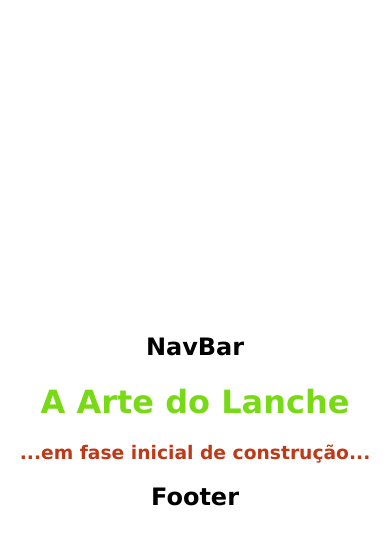
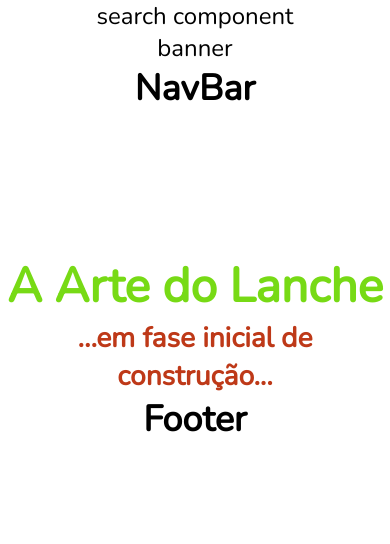
Before and after one commit to rafaelbvc/aartedolanche, a React (Create React App) app in the folder frontend/: page / in a window 390 px wide. Shown: the top 544 px of the page. Built offline with nearby package versions, Linux system fonts and the light colour scheme.

Commit message:
v.0.3.4 - Iinicio da Responsividade

```diff
--- a/frontend/package.json
+++ b/frontend/package.json
@@ -1,6 +1,6 @@
 {
   "name": "aartedolanche",
-  "version": "0.3.3",
+  "version": "0.3.4",
   "private": true,
   "author": "Rafael Vendramini",
   "description": "lancheria, lanches, hamburguer, itapetininga, delivery, 24 horas, lanchonete, fastfood",
--- a/frontend/src/App.tsx
+++ b/frontend/src/App.tsx
@@ -1,14 +1,14 @@
 import "./App.css";
 import { BrowserRouter } from "react-router-dom";
 import PublicRoutes from "./routes/Public/PublicRoutes";
-import NavBar from "./components/NavBar/NavBar";
 import Footer from "./components/Footer/Footer";
+import Header from "./components/Header/Header";
 
 function App() {
   return (
     <div>
       <BrowserRouter>
-        <NavBar />
+        <Header />
         <PublicRoutes />
         <Footer />
       </BrowserRouter>
--- /dev/null
+++ b/frontend/src/components/Header/Header.tsx
@@ -0,0 +1,14 @@
+import NavBar from "../NavBar/NavBar";
+import "./Header.module.css";
+
+const Header = () => {
+  return (
+    <header>
+      <div>search component</div>
+      <div>banner</div>
+      <NavBar />
+    </header>
+  );
+};
+
+export default Header;
--- a/frontend/src/index.css
+++ b/frontend/src/index.css
@@ -1,11 +1,38 @@
-:root {
-  min-width: 100vw;
+@import url("https://fonts.googleapis.com/css2?family=Nunito&display=swap");
+
+* {
+  margin: 0;
+  padding: 0;
+  box-sizing: border-box;
+}
+
+/* :root {
+
+} */
+
+html {
+  font-size: 1.5rem;
+  font-family: "Nunito", sans-serif;
+  text-align: center;
+}
+
+body {
   min-height: 100vh;
   display: flex;
-  align-items: center;
-  justify-content: center;
-  font-family: Verdana, Geneva, Tahoma, sans-serif;
-  text-align: center;
+  flex-flow: column nowrap;
+}
+
+header {
+  position: sticky;
+  display: flex;
+  flex-flow: column nowrap;
+  top: 0;
+  z-index: 1;
+  height: 30vh;
+}
+
+footer {
+  bottom: 0;
 }
 
 h1 {
--- /dev/null
+++ b/frontend/src/utils/css.css.css
@@ -0,0 +1,220 @@
+@import url("https://fonts.googleapis.com/css2?family=Nunito&display=swap");
+
+* {
+    margin: 0;
+    padding: 0;
+    box-sizing: border-box;
+}
+
+:root {
+    --HEADER-BGCOLOR: #000;
+    --HEADER-COLOR: whitesmoke;
+}
+
+html {
+    font-size: 1.5rem;
+    font-family: 'Nunito', sans-serif;
+}
+
+body {
+    background-color: midnightblue;
+    background-image: linear-gradient(to right, midnightblue, rebeccapurple);
+    min-height: 100vh;
+    display: flex;
+    flex-flow: column nowrap;
+}
+
+header {
+    color: var(--HEADER-COLOR);
+    position: sticky;
+    top: 0;
+    z-index: 1;
+}
+
+.header-title-line {
+    background-color: var(--HEADER-BGCOLOR);
+    padding: 0.25rem 0.5rem;
+    display: flex;
+    flex-flow: row nowrap;
+    justify-content: space-between;
+}
+
+.menu-button {
+    background-color: transparent;
+    border: none;
+    width: 48px;
+    height: 48px;
+    display: flex;
+    justify-content: center;
+    align-items: center;
+    position: relative;
+}
+
+.closeMenuBtn {
+    display: none;
+    background-color: transparent;
+    outline: none;
+    /* border: 1px solid red; */
+    border: none;
+    position: absolute;
+    top: 0.25rem;
+    right: 0.5rem;
+    width: 48px;
+    height: 48px;
+}
+
+.menu-icon,
+.menu-icon::before,
+.menu-icon::after {
+    background-color: var(--HEADER-COLOR);
+    width: 40px;
+    height: 5px;
+    border-radius: 5px;
+    position: absolute;
+    transition: all 0.5s;
+}
+
+.menu-icon::before,
+.menu-icon::after {
+    content: "";
+}
+
+.menu-icon::before {
+    transform: translate(-20px, -12px);
+}
+
+.menu-icon::after {
+    transform: translate(-20px, 12px);
+}
+
+.header-title-line:focus-within .menu-icon {
+    background-color: transparent;
+    transform: rotate(720deg)
+}
+
+.header-title-line:focus-within .menu-icon::before {
+    transform: translateX(-20px) rotate(45deg);
+}
+
+.header-title-line:focus-within .menu-icon::after {
+    transform: translateX(-20px) rotate(-45deg);
+}
+
+nav {
+    display: none;
+    position: relative;
+}
+
+header:focus-within nav {
+    display: block;
+    transform-origin: top center;
+    animation: showMenu 0.5s ease-in-out forwards;
+}
+
+header:focus-within .closeMenuBtn {
+    display: block;
+}
+
+header:focus-within .closeMenuBtn:focus {
+    transform: translateX(-50px);
+}
+
+.closeMenuBtn:focus+nav {
+    transform-origin: top center;
+    animation: hideMenu 0.5s ease forwards;
+}
+
+@keyframes showMenu {
+    0% {
+        transform: scaleY(0);
+    }
+
+    80% {
+        transform: scaleY(1.2);
+    }
+
+    100% {
+        transform: scaleY(1);
+    }
+}
+
+@keyframes hideMenu {
+    0% {
+        transform: scaleY(1);
+    }
+
+    20% {
+        transform: scaleY(1.2);
+    }
+
+    100% {
+        transform: scaleY(0);
+    }
+}
+
+nav ul {
+    background-color: var(--HEADER-BGCOLOR);
+    position: absolute;
+    width: 100%;
+    top: 0;
+    z-index: 1;
+    list-style-type: none;
+    display: flex;
+    flex-flow: column nowrap;
+}
+
+nav li {
+    padding: 0.5rem;
+    border-top: 1px solid var(--HEADER-COLOR);
+}
+
+nav a {
+    display: block;
+    text-align: center;
+    width: 80%;
+    margin: auto;
+}
+
+nav a:any-link {
+    color: var(--HEADER-COLOR);
+    font-weight: bold;
+    text-decoration: none;
+}
+
+nav a:hover,
+nav a:focus {
+    transform: scale(1.2);
+    transition: all 0.3s;
+}
+
+main {
+    flex-grow: 1;
+    display: grid;
+    place-content: center;
+    min-height: 200vh;
+}
+
+
+@media screen and (min-width: 768px) {
+    .menu-button {
+        display: none;
+    }
+
+    nav {
+        display: block;
+    }
+
+    nav ul {
+        flex-flow: row nowrap;
+        justify-content: space-evenly;
+        border-top: 1px solid var(--HEADER-COLOR);
+    }
+
+    nav li {
+        border-top: none;
+    }
+
+    header:focus-within nav {
+        animation: none;
+    }
+}
```
Also changed, not shown: frontend/src/components/Header/Header.module.css (added), 1 other file (tests, documents, lock files or other folders).
